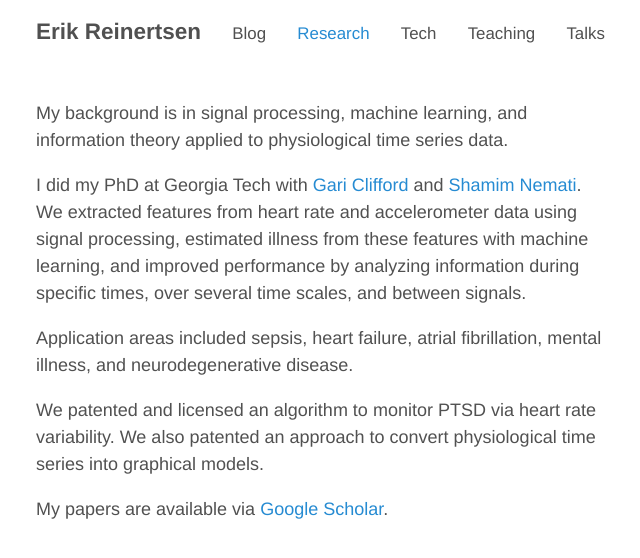
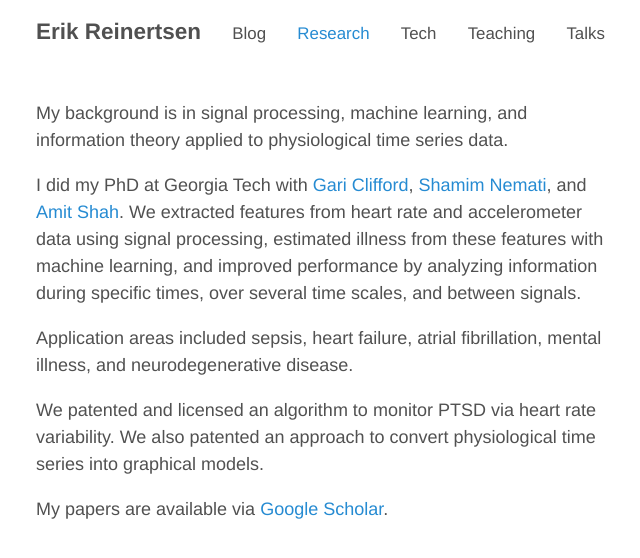
Before and after one commit to erikr/erikr.github.io, a Jekyll site: the page built from research.md, in a window 1280 px wide. Shown: the top 558 px of the page, without its empty margins (316-956 px from the left). Built offline with Jekyll 4.4.1, drawn with Linux system fonts in a browser that asks for light colours; nearby versions of some CDN libraries; comment, search, counter and statistics services are not loaded.

Commit message:
added amit to research

```diff
--- a/research.md
+++ b/research.md
@@ -6,7 +6,7 @@ title: "Research"
 
 My background is in signal processing, machine learning, and information theory applied to physiological time series data.
 
-I did my PhD at Georgia Tech with [Gari Clifford](http://gdclifford.info/people/gari) and [Shamim Nemati](http://nematilab.info/people/shamim/index.html). We extracted features from heart rate and accelerometer data using signal processing, estimated illness from these features with machine learning, and improved performance by analyzing information during specific times, over several time scales, and between signals.
+I did my PhD at Georgia Tech with [Gari Clifford](http://gdclifford.info/people/gari), [Shamim Nemati](http://nematilab.info/people/shamim/index.html), and [Amit Shah](https://www.sph.emory.edu/faculty/profile/#AJSHAH3). We extracted features from heart rate and accelerometer data using signal processing, estimated illness from these features with machine learning, and improved performance by analyzing information during specific times, over several time scales, and between signals.
 
 Application areas included sepsis, heart failure, atrial fibrillation, mental illness, and neurodegenerative disease.
 
```
